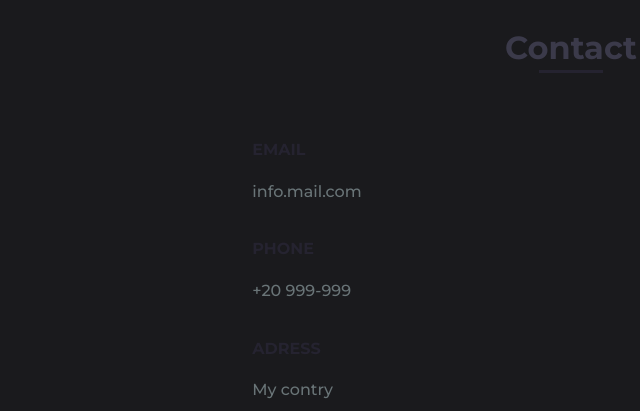
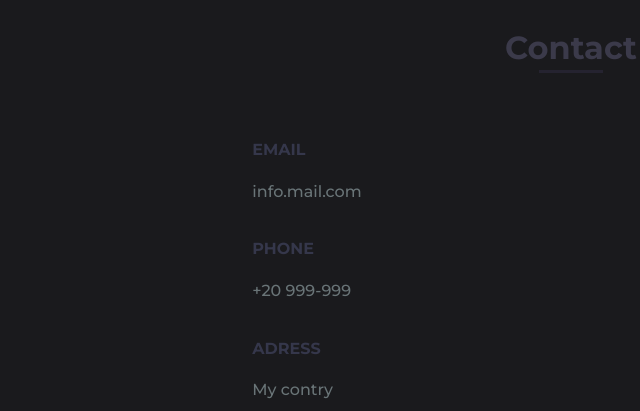
Before and after one commit to SrWj7/Demo, a plain HTML site: page index.html in a window 1280 px wide. Shown: the part 2619-3030 px from the top of the page, 69-709 px from the left. Drawn offline with nearby package versions, Linux system fonts and the light colour scheme.

Commit message:
update 1.5

```diff
--- a/src/css/styles.css
+++ b/src/css/styles.css
@@ -317,7 +317,7 @@ img{
 }
 .contact__subtitle{
     font-size: var(--normal-font-size);
-    color: var(--first-color);
+    color: #35374B;
 }
 .contact__text{
     display: inline-block;
```
